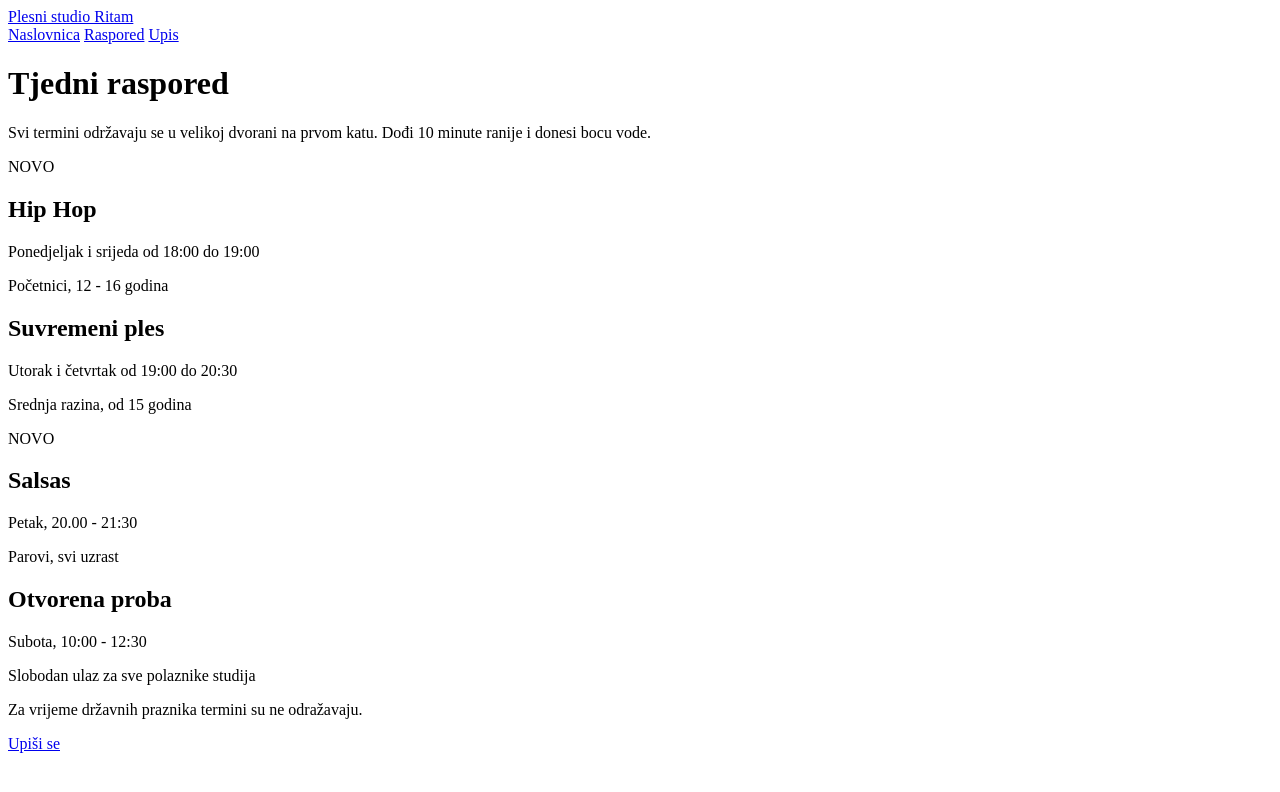
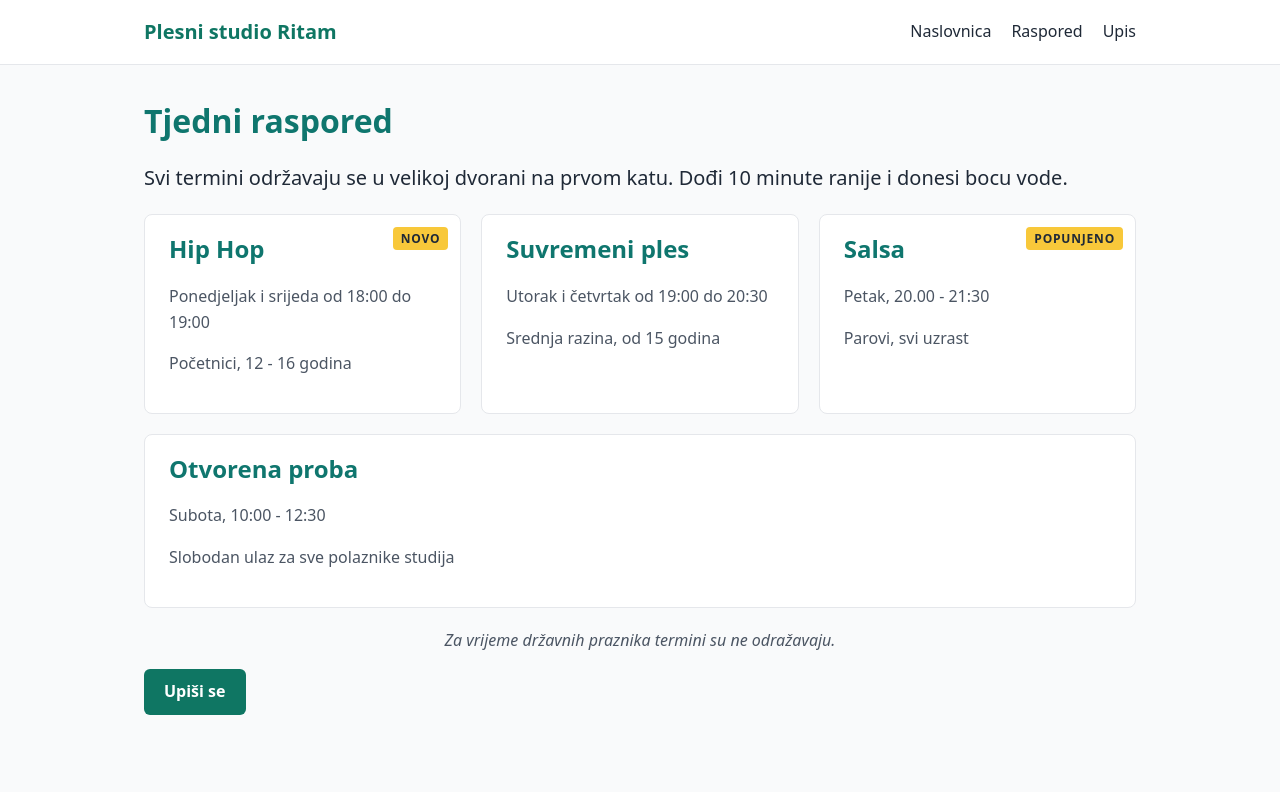
Before and after one commit to Rokorocket12345/Tailwind_KraljicaSah, a plain HTML site: page schedule.html in a window 1280 px wide. Drawn offline with Linux system fonts and the light colour scheme.

Commit message:
tjedniRaspored

```diff
--- a/css/style.css
+++ b/css/style.css
@@ -0,0 +1,109 @@
+* {
+    box-sizing: border-box;
+}
+
+body{
+    margin: 0;
+    font-family: system-ui, Arial, sans-serif;
+    font-size: 16px;
+    line-height: 1.6;
+    color: #1f2937;
+    background-color: #f9fafb;
+
+}
+h1, h2{
+    color: #0f766e;
+    line-height: 1.2
+}
+h1{
+    font-size: 2rem;
+}
+p{
+    color: #4b5563;
+}
+.intro {
+    font-size: 1.25rem;
+    color: #1f2937;
+}
+#note {
+    font-style: italic;
+    text-align:center;
+
+}
+
+.wrapper{
+    width: 100%;
+    max-width: 1024px;
+    margin: 0 auto;
+    padding: 16px;
+}
+
+.card{
+    padding: 20px 24px ;
+    background-color: white;
+    border: 1px solid rgb(229, 231, 235);
+    border-radius:8px;
+}
+.card h2{
+    margin-top: 0;
+    font-size: 1.25;
+}
+
+.button  {
+    display: inline-block;
+    padding: 10px 20px;
+    background-color: #0f7663;
+    color: white;
+    font-weight: 600;
+    text-decoration: none;
+    border-radius: 6px;
+}
+.site-header{
+    background-color: white;
+    border-bottom: 1px solid rgb(229, 231, 235);
+
+}
+.header-bar{
+    display: flex;
+    flex-wrap: wrap;
+    justify-content: space-between;
+    align-items: center;
+    gap: 8px 20px;
+}
+.brand{
+    font-size: 1.25rem;
+    font-weight: 700;
+    color: #0f7663;
+    text-decoration: none;
+}
+.site-nav{
+    display: flex;
+    gap: 20px;
+}
+.site-nav a{
+    color: #1f2937;
+    text-decoration: none;
+}
+.grid{
+    display: flex;
+    flex-wrap:wrap;
+    gap: 20px;
+    margin-bottom: 20px;
+}
+.grid .card {
+    flex: 1 1 260px;
+}
+.card{
+    position: relative;
+}
+.badge{
+    position: absolute;
+    top: 12px;
+    right: 12px;
+    padding: 2px 8px;
+    font-size: 0.75rem;
+    font-weight: 700;
+    letter-spacing: 0.05rem;
+    background-color: hsl(45, 93%, 60%);
+    border-radius: 4px;
+}
--- a/schedule.html
+++ b/schedule.html
@@ -8,10 +8,10 @@
 </head>
 <body>
 
-    <header>
-        <div>
-            <a href="index.html">Plesni studio Ritam</a>
-            <nav>
+    <header class="site-header">
+        <div class="wrapper header-bar">
+            <a href="index.html" class="brand">Plesni studio Ritam</a>
+            <nav class="site-nav">
                 <a href="index.html">Naslovnica</a>
                 <a href="schedule.html">Raspored</a>
                 <a href="enroll.html">Upis</a>
@@ -19,40 +19,40 @@
         </div>
     </header>
 
-    <main>
+    <main class="wrapper">
         <h1>Tjedni raspored</h1>
-        <p>Svi termini održavaju se u velikoj dvorani na prvom katu.
+        <p class ="intro">Svi termini održavaju se u velikoj dvorani na prvom katu.
             Dođi 10 minute ranije i donesi bocu vode.
         </p>
 
-        <div>
-            <article>
-                <span>NOVO</span>
+        <div class="grid">
+            <article class="card">
+                <span class="badge">NOVO</span>
                 <h2>Hip Hop</h2>
                 <p>Ponedjeljak i srijeda od 18:00 do 19:00</p>
                 <p>Početnici, 12 - 16 godina</p>
             </article>
-            <article>
+            <article class="card">
                 <h2>Suvremeni ples</h2>
                 <p>Utorak i četvrtak od 19:00 do 20:30</p>
                 <p>Srednja razina, od 15 godina</p>
             </article>
-            <article>
-                <span>NOVO</span>
-                <h2>Salsas</h2>
+            <article class="card">
+                <span class="badge">POPUNJENO</span>
+                <h2>Salsa</h2>
                 <p>Petak, 20.00 - 21:30</p>
                 <p>Parovi, svi uzrast</p>
             </article>
-            <article>
+            <article class="card">
                 <h2>Otvorena proba</h2>
                 <p>Subota, 10:00 - 12:30</p>
                 <p>Slobodan ulaz za sve polaznike studija</p>
             </article>
         </div>
 
-        <p>Za vrijeme državnih praznika termini su ne odražavaju.</p>
+        <p id="note">Za vrijeme državnih praznika termini su ne odražavaju.</p>
 
-        <a href="enroll.html">Upiši se</a>
+        <a href="enroll.html" class="button">Upiši se</a>
     </main>
 
 </body>
```
